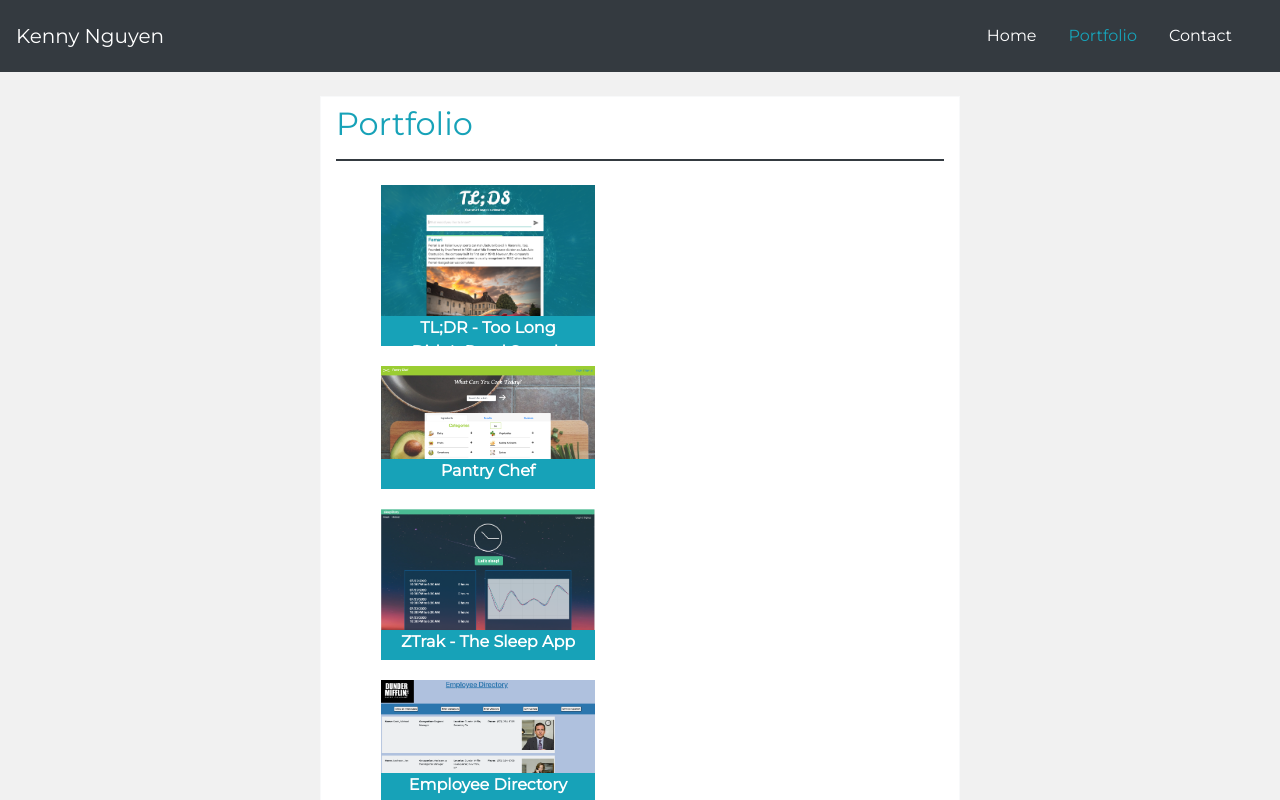
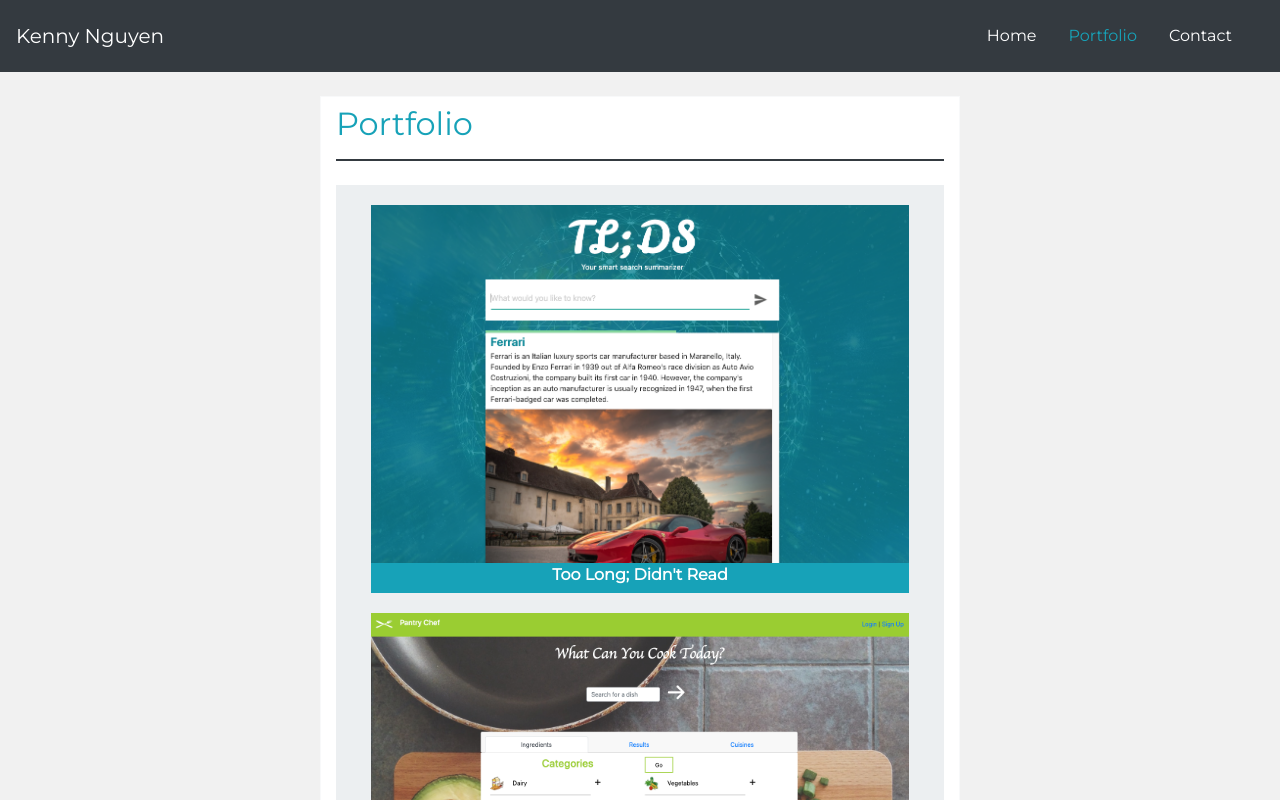
Before and after one commit to kennyqng/portfolio, a React (Create React App) app: page /portfolio in a window 1280 px wide. Shown: the top 800 px of the page. Built offline with nearby package versions, Linux system fonts and the light colour scheme.

Commit message:
contact form working

```diff
--- a/package.json
+++ b/package.json
@@ -6,10 +6,11 @@
     "@testing-library/jest-dom": "^4.2.4",
     "@testing-library/react": "^9.5.0",
     "@testing-library/user-event": "^7.2.1",
+    "emailjs-com": "^2.6.3",
     "react": "^16.13.1",
     "react-dom": "^16.13.1",
     "react-router-dom": "^5.2.0",
-    "react-scripts": "3.4.1"
+    "react-scripts": "^3.4.3"
   },
   "scripts": {
     "start": "react-scripts start",
--- a/src/components/Navbar.js
+++ b/src/components/Navbar.js
@@ -6,7 +6,7 @@ function Navbar() {
   const location = useLocation();
   return (
     <nav className="navbar navbar-expand-xl navbar-dark bg-dark justify-content-center mx-0 mb-4">
-    <a className="navbar-brand justify-content-center text-white mx-0" href="index.html">Kenny Nguyen</a>
+    <a className="navbar-brand justify-content-center text-white mx-0" href="/">Kenny Nguyen</a>
     <div className="navbar navbar-expand-xl bg-dark navbar-light ml-md-auto" id="navbarNav">
       <ul className="nav">
         <li className="nav-item active">
--- a/src/components/Thumbnail.js
+++ /dev/null
@@ -1,20 +0,0 @@
-import React from "react";
-
-function Thumbnail (props) {
-  return (
-    <div>
-      <div className="container" id="box">
-        <div className="container" id="project-box">
-          <img src={props.image} className="img-fluid" alt="" />
-          <a href={props.url} target="_blank" rel="noopener nofeferrer">
-            <div className="container-fluid" id="project-name">
-              {props.name}
-            </div>
-          </a>
-        </div>
-      </div>
-    </div>
-  );
-}
-
-export default Thumbnail;
--- /dev/null
+++ b/src/components/Thumbnail/Thumbnail.js
@@ -0,0 +1,19 @@
+import React from "react";
+import "./style.css";
+
+function Thumbnail (props) {
+  return (
+    <div>
+        <div className="container" id="project-box">
+          <img src={props.image} className="img-fluid" alt="" />
+          <a href={props.url} target="_blank" rel="noopener nofeferrer">
+            <div className="container-fluid" id="project-name">
+              {props.name}
+            </div>
+          </a>
+        </div>
+    </div>
+  );
+}
+
+export default Thumbnail;
--- /dev/null
+++ b/src/components/Thumbnail/style.css
@@ -0,0 +1,7 @@
+project-box {
+    height: 325px;
+    width: 325px;
+    margin: 1rem;
+    position: relative;
+    text-align: left;
+}
--- a/src/components/Wrapper/index.js
+++ b/src/components/Wrapper/index.js
@@ -1,8 +1,9 @@
 import React from "react";
+import "./style.css";
 
 function Wrapper(props) {
   return (
-      <div className="col-lg-6">{props.children}</div>
+      <div className="wrapper">{props.children}</div>
   );
 }
 
--- /dev/null
+++ b/src/components/Wrapper/style.css
@@ -0,0 +1,11 @@
+.wrapper {
+    padding-top: 50px;
+    background: #ECEFF1;
+    height: 100%;
+    display: flex;
+    flex-flow: row wrap;
+    padding: 20px;
+    justify-content: space-around;
+    align-content: flex-start;
+    overflow: auto;
+  }
--- a/src/components/pages/Contact.js
+++ b/src/components/pages/Contact.js
@@ -1,6 +1,28 @@
 import React from "react";
+import emailjs from "emailjs-com";
 
 function Contact() {
+  function sendEmail(e) {
+    e.preventDefault();
+
+    emailjs
+      .sendForm(
+        "gmail",
+        "template_btH0u4ho_clone",
+        e.target,
+        "user_H6Pa2RP1OUsikhzB1k00c"
+      )
+      .then(
+        result => {
+          console.log(result.text);
+          alert("sent!")
+        },
+        error => {
+          console.log(error.text);
+        }
+      );
+  }
+
   return (
     <div>
       {/* Form goes here */}
@@ -9,38 +31,37 @@ function Contact() {
 
         <div className="container border border-dark mb-4"></div>
 
-        <form>
+        <form className="contact-form" onSubmit={sendEmail}>
           <div className="form-group">
-            <label for="exampleFormControlInput1">Name</label>
+            <label>Name</label>
             <input
-              type="email"
+              type="text"
               className="form-control"
-              id="exampleFormControlInput1"
+              name="from_name"
               placeholder="John Smith"
             />
           </div>
           <div className="form-group">
-            <label for="exampleFormControlInput1">Email address</label>
+            <label>Email address</label>
             <input
               type="email"
               className="form-control"
-              id="exampleFormControlInput1"
+              name="from_email"
               placeholder="name@example.com"
             />
           </div>
           <div className="form-group">
-            <label for="exampleFormControlTextarea1">Message</label>
+            <label>Message</label>
             <textarea
               className="form-control"
-              id="exampleFormControlTextarea1"
+              name="message_html"
               rows="3"
             ></textarea>
           </div>
+          <button type="submit" className="btn btn-info">
+            Submit
+          </button>
         </form>
-
-        <button type="button" className="btn btn-info">
-          Submit
-        </button>
       </div>
       {/* Form ends here */}
     </div>
--- a/src/components/pages/Portfolio.js
+++ b/src/components/pages/Portfolio.js
@@ -1,6 +1,6 @@
 import React from "react";
 import Wrapper from "../Wrapper/";
-import Thumbnail from "../Thumbnail";
+import Thumbnail from "../Thumbnail/Thumbnail";
 import searchImg from "../../Assets/search.png";
 import cookImg from "../../Assets/cook.png";
 import sleepImg from "../../Assets/sleep.png";
@@ -13,7 +13,7 @@ import budgetImg from "../../Assets/budget.png";
 function Portfolio() {
   const projects = [
     {
-      name: "TL;DR - Too Long Didn't Read Search",
+      name: "Too Long; Didn't Read",
       thumbnail: searchImg,
       url: "https://kennyqng.github.io/project-01/"
     },
```
Also changed, not shown: 1 other file (tests, documents, lock files or other folders).
